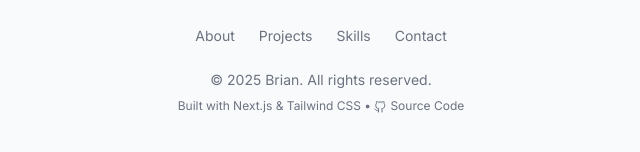
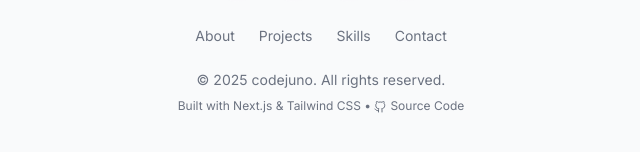
Before and after one commit to code-juno/code-juno-web, a Next.js app: page / in a window 1280 px wide. Shown: the part 3043-3195 px from the top of the page, without its empty margins (319-959 px from the left). Built offline with nearby package versions, Linux system fonts and the light colour scheme.

Commit message:
use handle in footersection instead

```diff
--- a/app/components/sections/FooterSection.tsx
+++ b/app/components/sections/FooterSection.tsx
@@ -35,7 +35,7 @@ export default function FooterSection() {
           {/* Copyright */}
           <div className="text-sm text-gray-500 dark:text-gray-400 text-center">
             <p>
-              © {currentYear} {PERSONAL_INFO.NAME}. All rights reserved.
+              © {currentYear} {PERSONAL_INFO.HANDLE}. All rights reserved.
             </p>
             <p className="mt-2 text-xs">
               Built with Next.js & Tailwind CSS •{" "}
```
